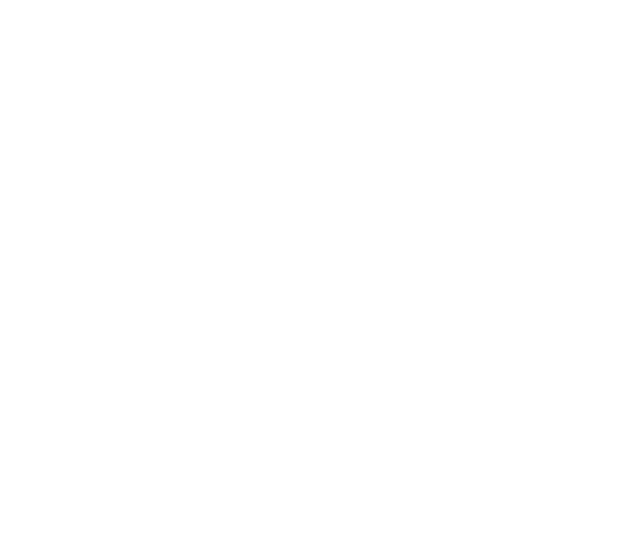
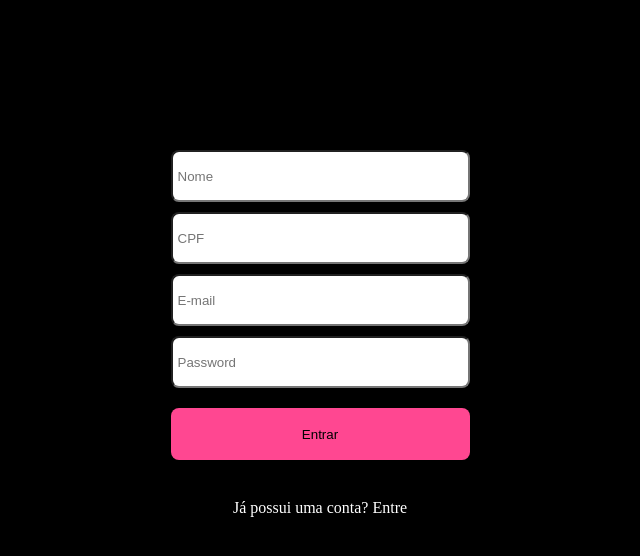
Before and after one commit to ErickMendes95/projetoextra-drivenplus, a React (Create React App) app: page /sign-up in a window 1280 px wide. Shown: the top 556 px of the page, without its empty margins (320-960 px from the left). Built offline with nearby package versions, Linux system fonts and the light colour scheme.

Commit message:
Signup page done

```diff
--- a/package.json
+++ b/package.json
@@ -6,9 +6,15 @@
     "@testing-library/jest-dom": "^5.16.5",
     "@testing-library/react": "^13.4.0",
     "@testing-library/user-event": "^13.5.0",
+    "axios": "^1.2.1",
+    "localforage": "^1.10.0",
+    "match-sorter": "^6.3.1",
     "react": "^18.2.0",
     "react-dom": "^18.2.0",
+    "react-router-dom": "^6.6.0",
     "react-scripts": "5.0.1",
+    "sort-by": "^1.2.0",
+    "styled-components": "^5.3.6",
     "web-vitals": "^2.1.4"
   },
   "scripts": {
--- a/public/index.html
+++ b/public/index.html
@@ -4,40 +4,10 @@
     <meta charset="utf-8" />
     <link rel="icon" href="%PUBLIC_URL%/favicon.ico" />
     <meta name="viewport" content="width=device-width, initial-scale=1" />
-    <meta name="theme-color" content="#000000" />
-    <meta
-      name="description"
-      content="Web site created using create-react-app"
-    />
-    <link rel="apple-touch-icon" href="%PUBLIC_URL%/logo192.png" />
-    <!--
-      manifest.json provides metadata used when your web app is installed on a
-      user's mobile device or desktop. See https://developers.google.com/web/fundamentals/web-app-manifest/
-    -->
-    <link rel="manifest" href="%PUBLIC_URL%/manifest.json" />
-    <!--
-      Notice the use of %PUBLIC_URL% in the tags above.
-      It will be replaced with the URL of the `public` folder during the build.
-      Only files inside the `public` folder can be referenced from the HTML.
-
-      Unlike "/favicon.ico" or "favicon.ico", "%PUBLIC_URL%/favicon.ico" will
-      work correctly both with client-side routing and a non-root public URL.
-      Learn how to configure a non-root public URL by running `npm run build`.
-    -->
-    <title>React App</title>
+    <title>DrivenPlus</title>
   </head>
   <body>
     <noscript>You need to enable JavaScript to run this app.</noscript>
     <div id="root"></div>
-    <!--
-      This HTML file is a template.
-      If you open it directly in the browser, you will see an empty page.
-
-      You can add webfonts, meta tags, or analytics to this file.
-      The build step will place the bundled scripts into the <body> tag.
-
-      To begin the development, run `npm start` or `yarn start`.
-      To create a production bundle, use `npm run build` or `yarn build`.
-    -->
   </body>
 </html>
--- a/src/App.js
+++ b/src/App.js
@@ -1,7 +1,18 @@
-
+import { BrowserRouter, Routes, Route } from "react-router-dom";
+import GlobalStyle from "./GlobalStyle"
+import Login from "./pages/Login";
+import Signup from "./pages/Signup";
 
 function App() {
-  return
+  return (
+    <BrowserRouter>
+      <Routes>
+        <Route path="/" element={<Login/>}/>
+        <Route path="/sign-up" element={<Signup/>}/>
+      </Routes>
+      <GlobalStyle/>
+    </BrowserRouter>
+  )
 }
 
 export default App;
--- /dev/null
+++ b/src/GlobalStyle.js
@@ -0,0 +1,53 @@
+import { createGlobalStyle } from "styled-components";
+
+const GlobalStyle = createGlobalStyle`
+html, body, div, span, applet, object, iframe,
+h1, h2, h3, h4, h5, h6, p, blockquote, pre,
+a, abbr, acronym, address, big, cite, code,
+del, dfn, em, img, ins, kbd, q, s, samp,
+small, strike, strong, sub, sup, tt, var,
+b, u, i, center,
+dl, dt, dd, ol, ul, li,
+fieldset, form, label, legend,
+table, caption, tbody, tfoot, thead, tr, th, td,
+article, aside, canvas, details, embed,
+figure, figcaption, footer, header, hgroup,
+menu, nav, output, ruby, section, summary,
+time, mark, audio, video {
+	margin: 0;
+	padding: 0;
+	border: 0;
+	font-size: 100%;
+	font: inherit;
+	vertical-align: baseline;
+}
+/* HTML5 display-role reset for older browsers */
+article, aside, details, figcaption, figure,
+footer, header, hgroup, menu, nav, section {
+	display: block;
+}
+body {
+	line-height: 1;
+}
+ol, ul {
+	list-style: none;
+}
+blockquote, q {
+	quotes: none;
+}
+blockquote:before, blockquote:after,
+q:before, q:after {
+	content: '';
+	content: none;
+}
+table {
+	border-collapse: collapse;
+	border-spacing: 0;
+}
+
+*{
+	box-sizing: border-box;
+}
+`
+
+export default GlobalStyle
--- /dev/null
+++ b/src/pages/Login.js
@@ -0,0 +1,77 @@
+import { useState } from "react"
+import { Link, useNavigate } from "react-router-dom"
+import styled from "styled-components"
+import logo from "../images/logoDriven.png"
+
+export default function Login() {
+
+    const [email, setEmail] = useState()
+    const [pwd, setPwd] = useState()
+
+    function loginAction(e){
+        e.preventDefault()
+    }
+
+    return(
+        <Container>
+            <Logo>
+                <img src={logo} alt="DrivenPlus"/>
+            </Logo>
+            <Main>
+                <form onSubmit={loginAction}>
+                    <input id="email" type="email" placeholder="E-mail" onChange={(e) => setEmail(e.target.value)}/>
+                    <input id="password" type="password" placeholder="Password" onChange={(e) => setPwd(e.target.value)}/>
+                    <button>Entrar</button>
+                </form>
+            </Main>
+            <Link to="/sign-up" style={{textDecoration: "none"}}>
+                <Signup>
+                    <p>Não possui uma conta? Cadastre-se</p>
+                </Signup>
+            </Link>
+        </Container>
+    )
+}
+
+const Container = styled.div`
+    width: 100%;
+    height: 100vh;
+    background: black;
+    display: flex;
+    flex-direction: column;
+    align-items: center;
+`
+
+const Logo = styled.div`
+    margin: 150px 0 70px 0;
+`
+
+const Main = styled.div`
+    form{
+        display: flex;
+        flex-direction: column;
+        width: 299px;
+
+    }
+    input{
+        height: 52px;
+        border-radius: 8px;
+        margin-bottom: 10px;
+        padding-left: 5px;
+    }
+    button{
+        height: 52px;
+        border: none;
+        border-radius: 8px;
+        margin: 10px 0;
+        background: #FF4791;
+        cursor: pointer;
+
+    }
+    margin-bottom: 30px;
+`
+
+const Signup = styled.div`
+    color: white;
+
+`
--- /dev/null
+++ b/src/pages/Signup.js
@@ -0,0 +1,87 @@
+import axios from "axios"
+import { useState } from "react"
+import { Link, useNavigate } from "react-router-dom"
+import styled from "styled-components"
+
+export default function Signup() {
+
+    const navigate = useNavigate()
+
+    const [name, setName] = useState()
+    const [cpf, setCPF] = useState()
+    const [email, setEmail] = useState()
+    const [pwd, setPwd] = useState()
+
+    function SignAction(e){
+        e.preventDefault()
+
+        const requisition = axios.post("https://mock-api.driven.com.br/api/v4/driven-plus/auth/sign-up", {
+            email: email,
+        	name: name,
+        	cpf: cpf,
+        	password: pwd
+        })
+        requisition.then(navigate("/"))
+        requisition.catch(alert("Ocorreu algum erro, verifique os dados"))
+
+    }
+
+    return(
+        <Container>
+            <Main>
+                <form onSubmit={SignAction}>
+                    <input id="name" type="name" placeholder="Nome" onChange={(e) => setName(e.target.value)}/>
+                    <input id="cpf" type="text" pattern="\d{3}\.\d{3}\.\d{3}\.-\d{2}" title="Digite um CPF no formato: xxx.xxx.xxx-xx" placeholder="CPF" onChange={(e) => setCPF(e.target.value)}/>
+                    <input id="email" type="email" placeholder="E-mail" onChange={(e) => setEmail(e.target.value)}/>
+                    <input id="password" type="password" placeholder="Password" onChange={(e) => setPwd(e.target.value)}/>
+                    <button>Entrar</button>
+                </form>
+            </Main>
+            <Link to="/" style={{textDecoration: "none"}}>
+                <Login>
+                    <p>Já possui uma conta? Entre</p>
+                </Login>
+            </Link>
+        </Container>
+    )
+}
+
+const Container = styled.div`
+    width: 100%;
+    height: 100vh;
+    background: black;
+    display: flex;
+    flex-direction: column;
+    align-items: center;
+`
+
+const Main = styled.div`
+    margin-top: 150px;
+    form{
+        display: flex;
+        flex-direction: column;
+        width: 299px;
+
+    }
+    input{
+        height: 52px;
+        border-radius: 8px;
+        margin-bottom: 10px;
+        padding-left: 5px;
+    }
+    button{
+        height: 52px;
+        border: none;
+        border-radius: 8px;
+        margin: 10px 0;
+        background: #FF4791;
+        cursor: pointer;
+
+    }
+    margin-bottom: 30px;
+`
+
+const Login = styled.div`
+    color: white;
+
+`
```
Also changed, not shown: src/components/Context.js (added), src/images/logoDriven.png (added), 1 other file (tests, documents, lock files or other folders).
